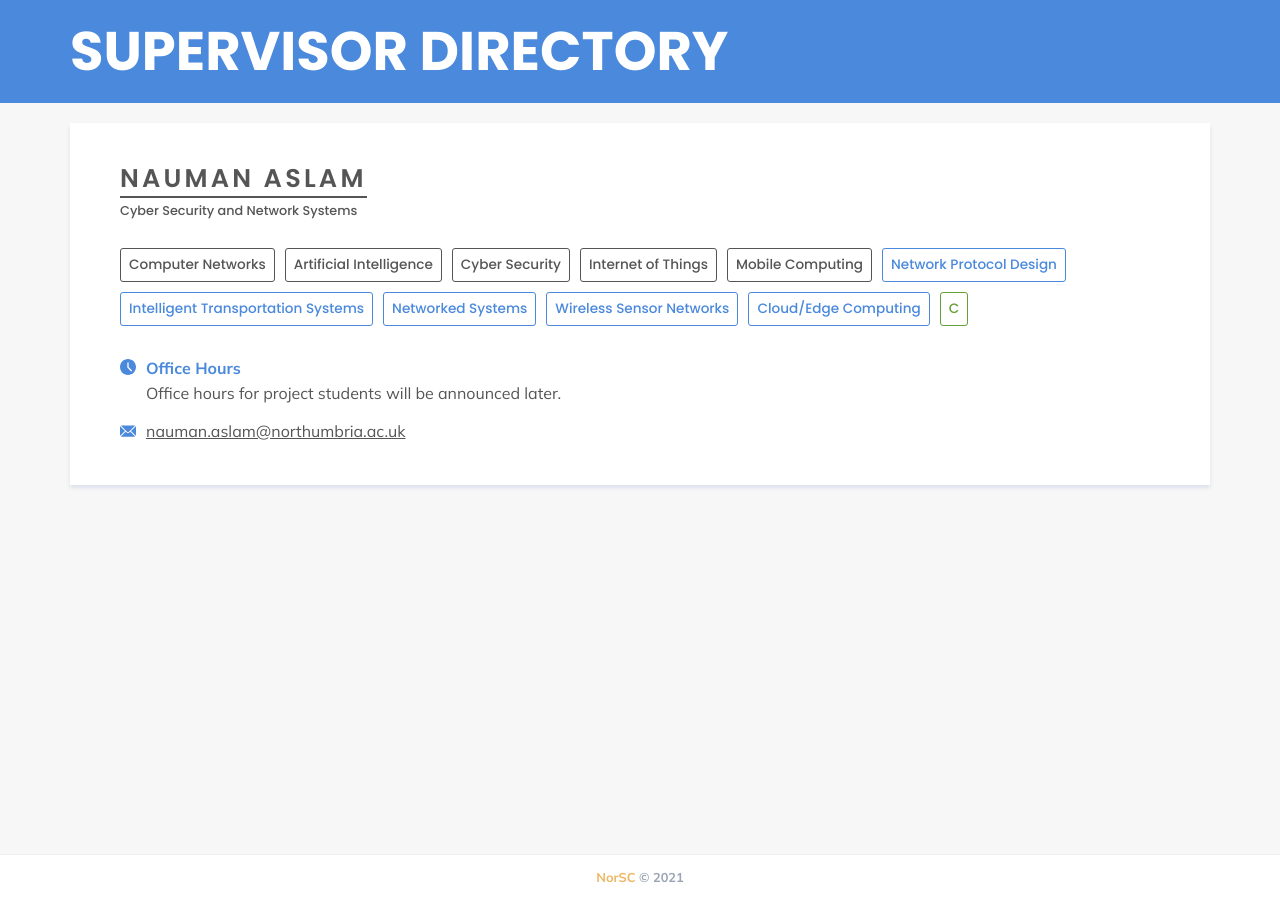
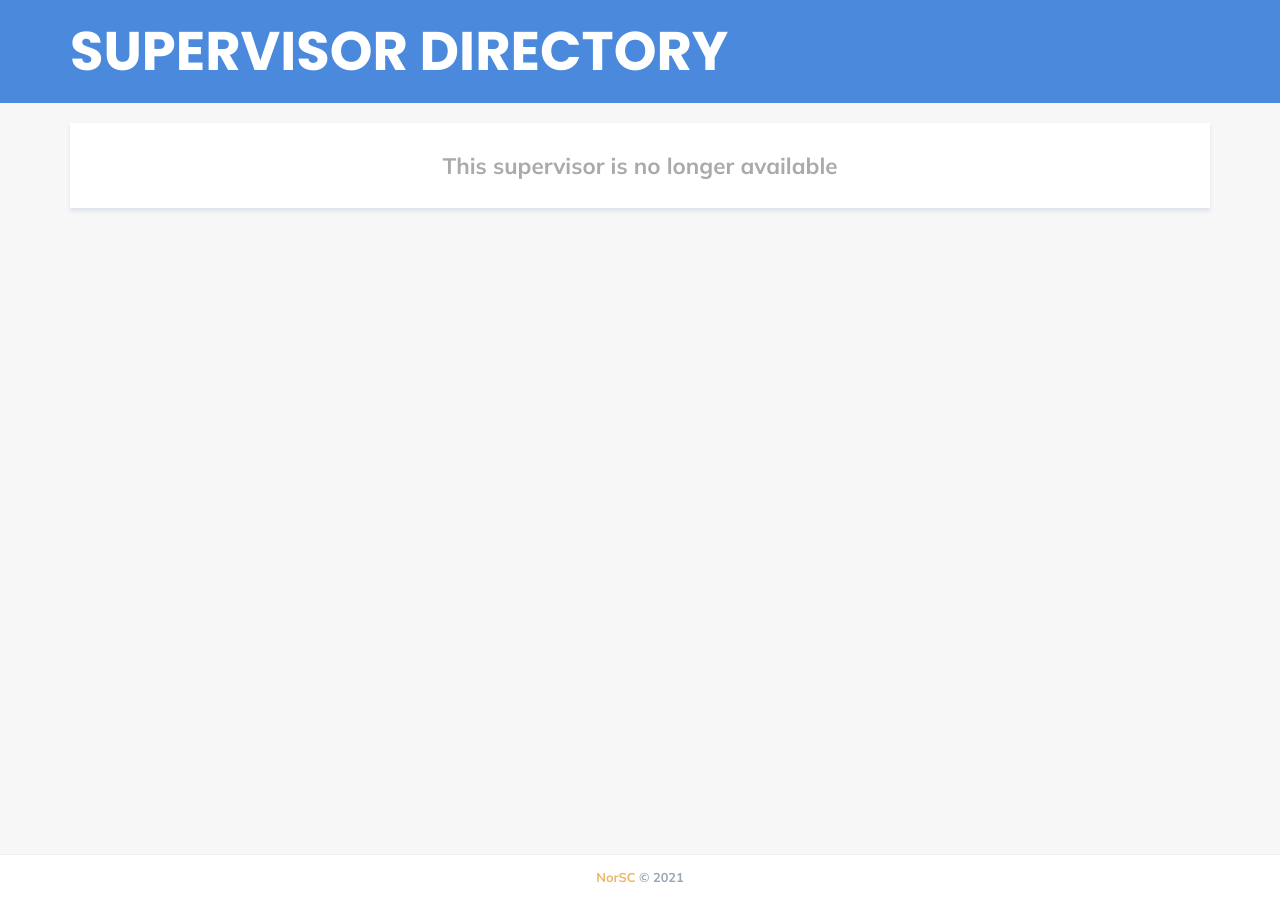
Before and after one commit to NorSC/supervisor-search, a Jekyll site: the page built from _supervisors/nauman-aslam.md, in a window 1280 px wide. Built offline with Jekyll 4.4.1, drawn with Linux system fonts in a browser that asks for light colours; a script that is not in the unit is left out; some of the changed lines change nothing that is shown.

Commit message:
Update Supervisors “nauman-aslam”

```diff
--- a/_supervisors/nauman-aslam.md
+++ b/_supervisors/nauman-aslam.md
@@ -1,9 +1,9 @@
 ---
 layout: supervisor
 title: Nauman Aslam
-available: true
-available_msc: true
-available_phd: true
+available: false
+available_msc: false
+available_phd: false
 email: nauman.aslam@northumbria.ac.uk
 office_hours: "Office hours for project students will be announced later. "
 research_group: Cyber Security and Network Systems
```
